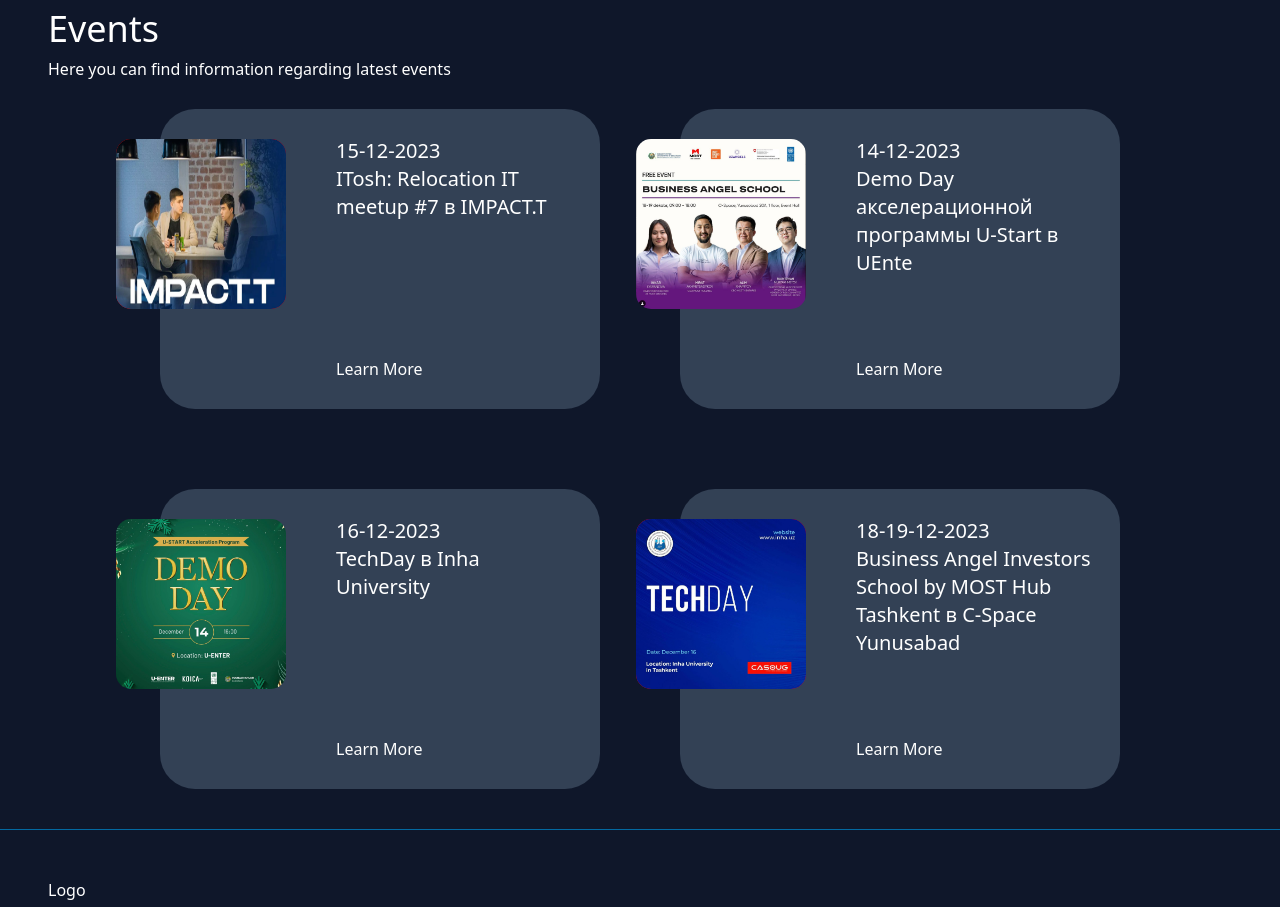
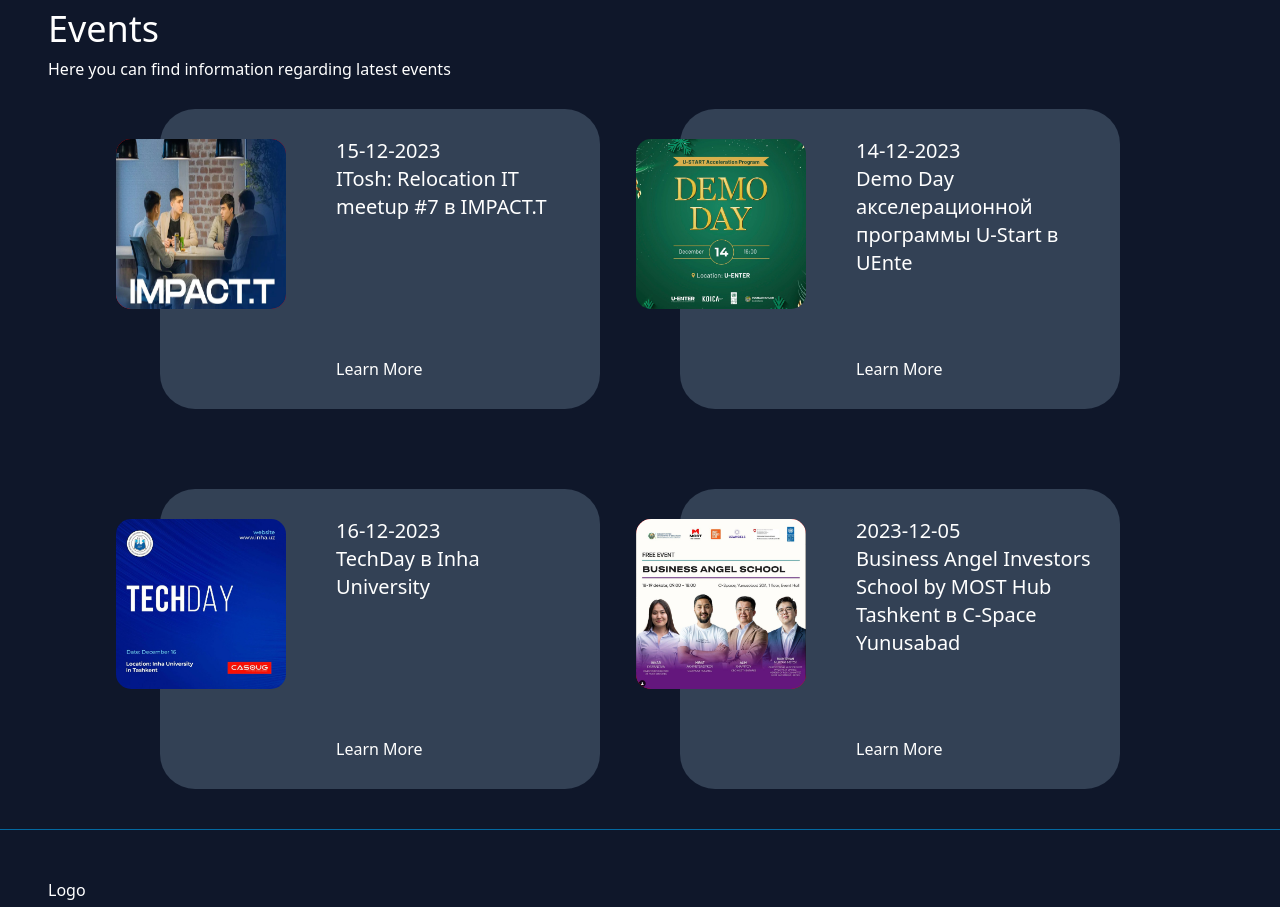
Before and after one commit to TimurRahkmatov/startup, a React (Vite) app: page / in a window 1280 px wide. Shown: the part 1220-2127 px from the top of the page. Built offline with nearby package versions, Linux system fonts and the light colour scheme.

Commit message:
edit images

```diff
--- a/src/Components/Cards/EventsCard/EventsCard.jsx
+++ b/src/Components/Cards/EventsCard/EventsCard.jsx
@@ -50,7 +50,7 @@ const EventsCard = () => {
           >
             <img
               style={{ width: "100%", borderRadius: "15px" , height: "100%" }}
-              src={MeetupImg}
+              src={CosmosImg}
               alt=""
             />
           </div>
@@ -79,7 +79,7 @@ const EventsCard = () => {
           >
             <img
               style={{ width: "100%", height: "100%", borderRadius: "15px" }}
-              src={CosmosImg}
+              src={MonthlyImg}
               alt=""
             />
           </div>
@@ -109,14 +109,14 @@ const EventsCard = () => {
           >
             <img
               style={{ width: "100%", borderRadius: "15px" , height: "100%" }}
-              src={MonthlyImg}
+              src={MeetupImg}
               alt=""
             />
           </div>
         </div>
         <div className="text-white event-two items-start flex flex-col justify-between py-7">
           <div>
-            <p className="xl:text-xl sm:text-sm md:text-xl lg:text-xl">18-19-12-2023</p>
+            <p className="xl:text-xl sm:text-sm md:text-xl lg:text-xl">2023-12-05</p>
             <h3 style={{ width: "95%" }} className="xl:text-xl sm:text-sm md:text-xl lg:text-xl">
             Business Angel Investors School by MOST Hub Tashkent в C-Space Yunusabad
             </h3>
```
